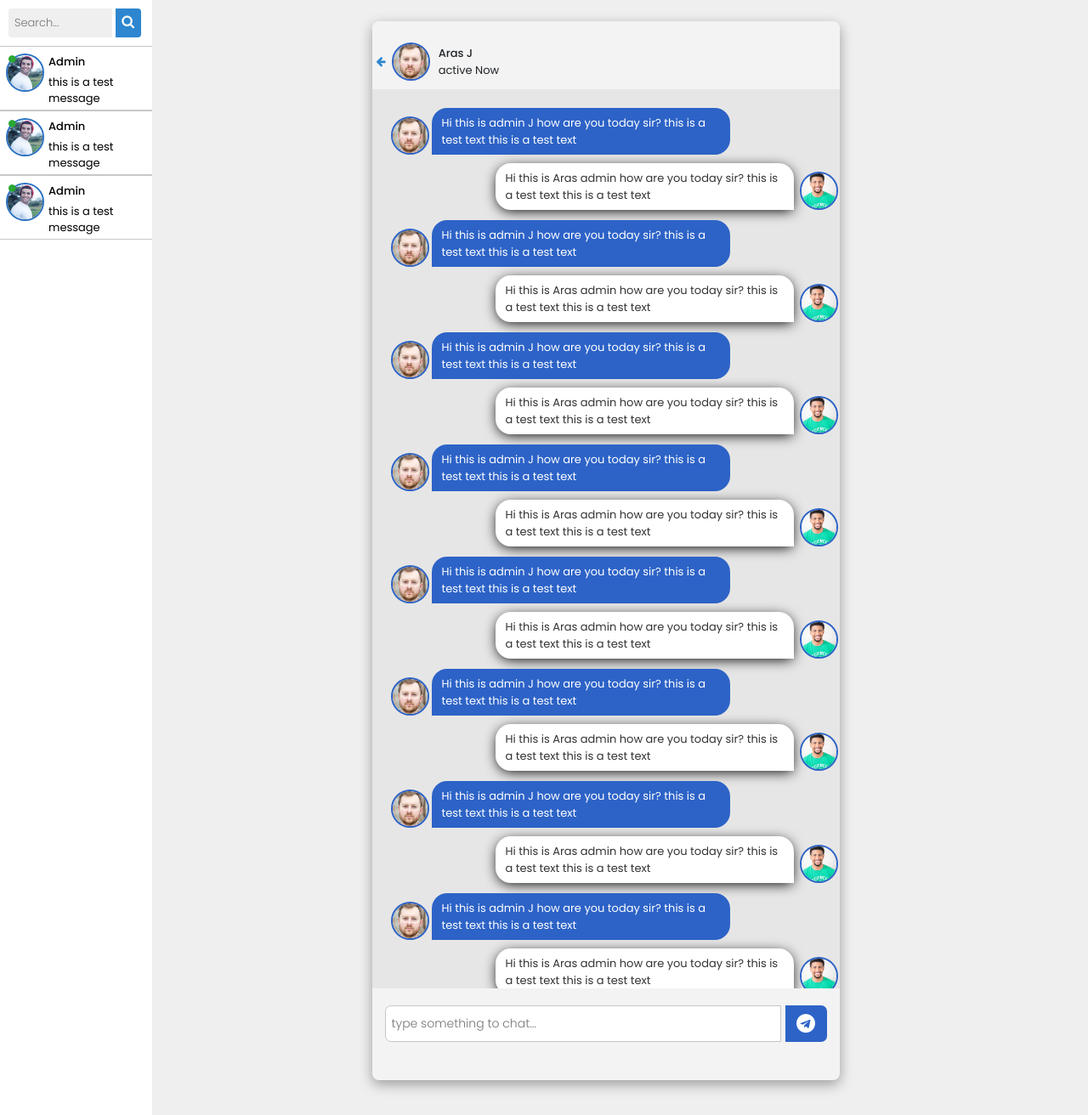
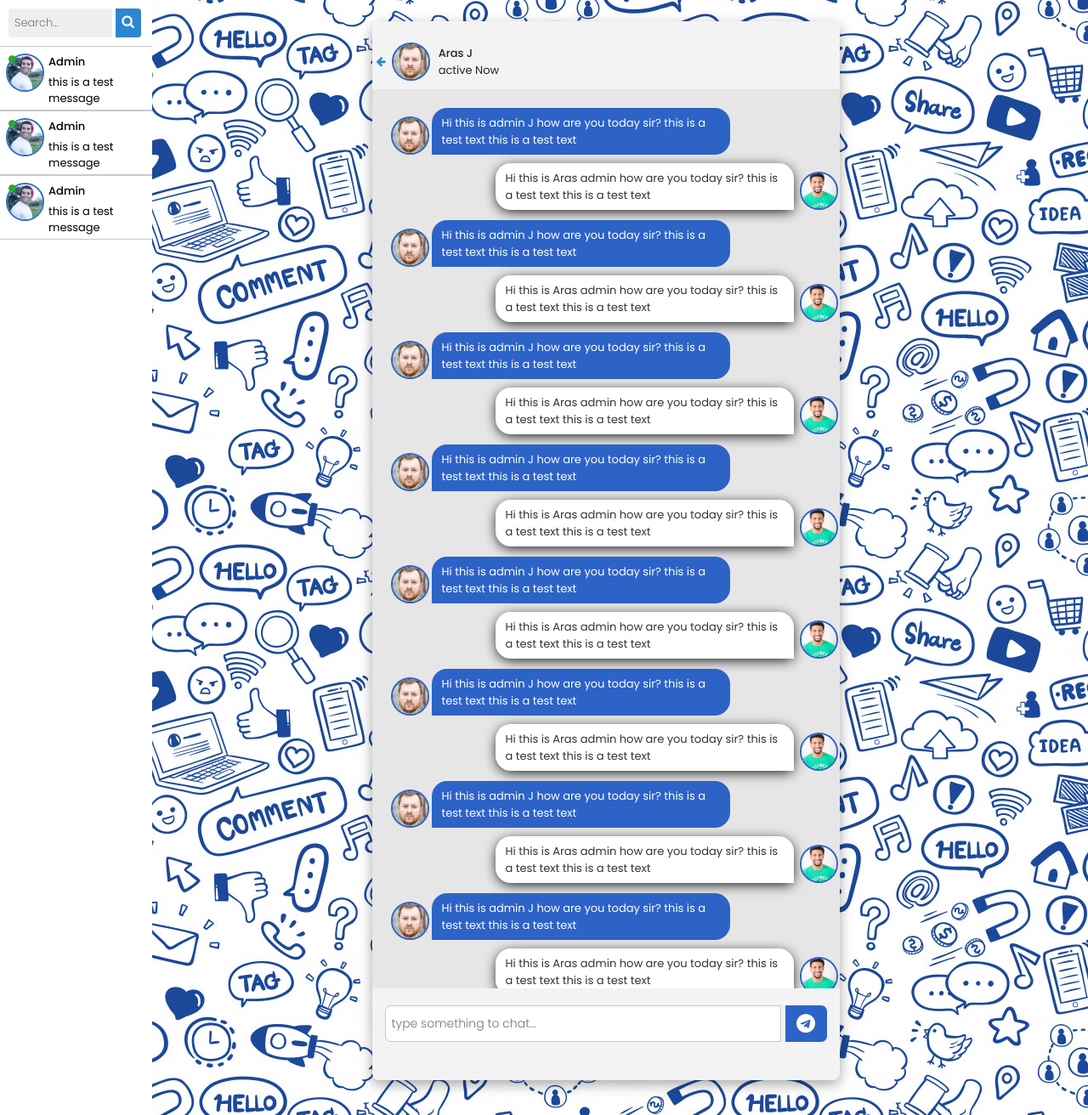
Before and after one commit to Amim7925/chat-app, a PHP site: page /public/pages/index.html in a window 1280 px wide. Shown: the part 35-1347 px from the top of the page at 85% size. Run offline with PHP 8.4, Linux system fonts and the light colour scheme.

Commit message:
background image added

```diff
--- a/public/css/style.css
+++ b/public/css/style.css
@@ -136,7 +136,7 @@ p {
 }
 
 .user:hover {
-    background-color: #efefef;
+    background-color: #e6e6e6;
     color: #000;
 }
 
@@ -175,14 +175,12 @@ p {
 .main-section {
     background-image: url('../images/social-media5.jpg');
     object-fit: cover;
-    background: #efefef;
     height: 100%;
     width: 100%;
     position: relative;
 }
 
 .chat-wrapper {
-    background: #efefef;
     height: 100%;
 }
 
```
